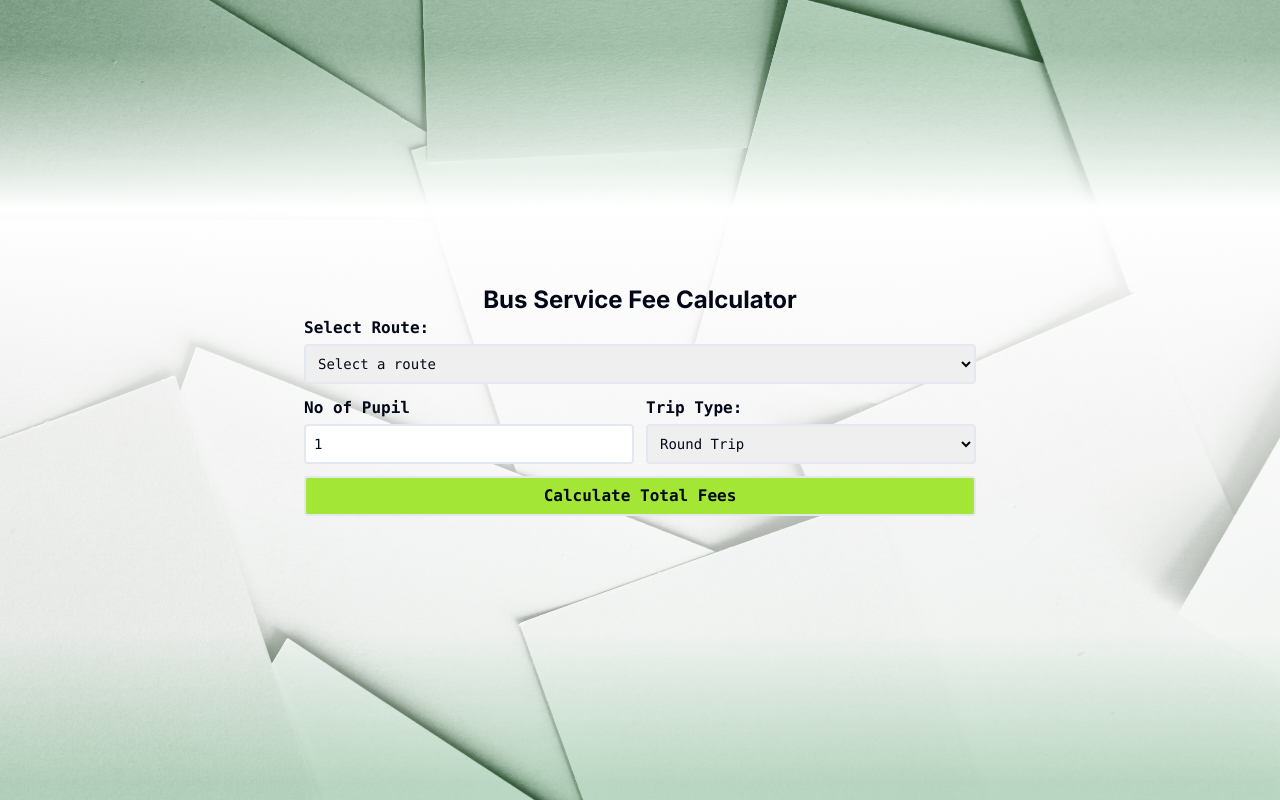
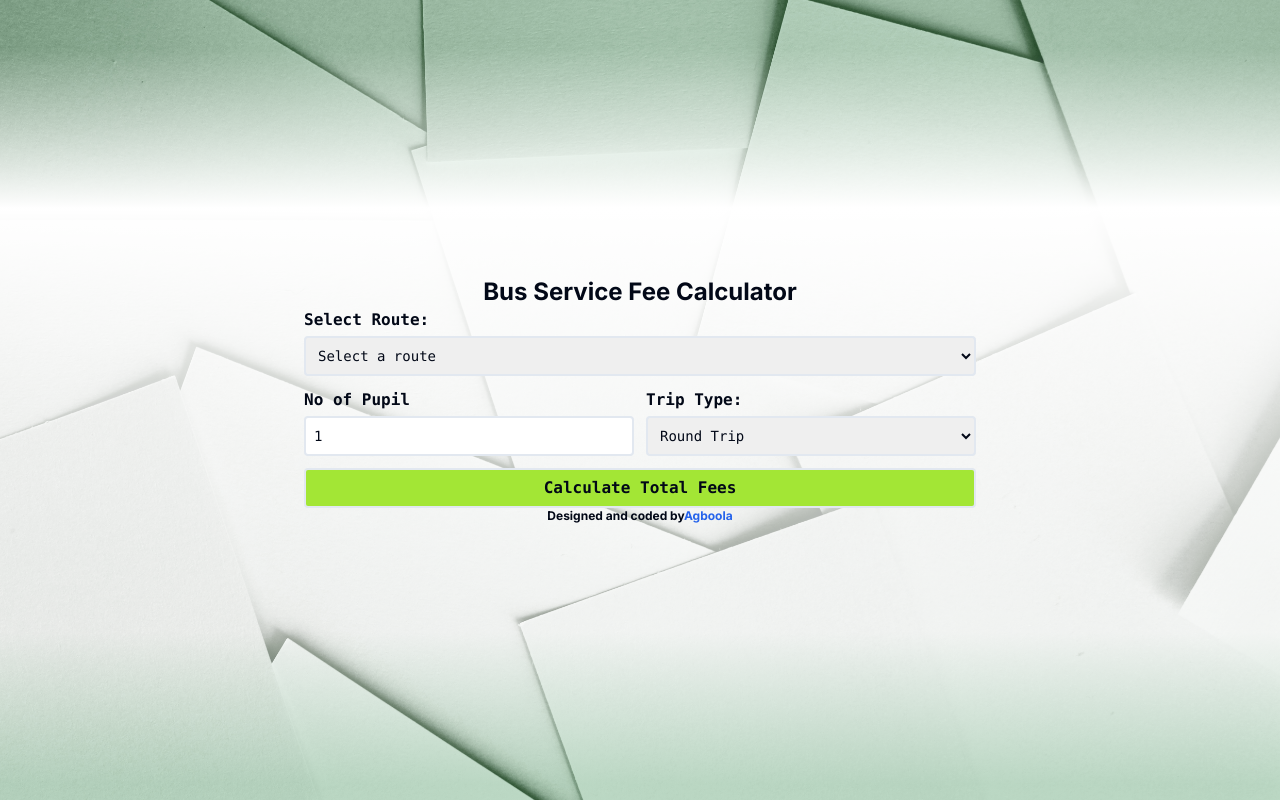
Before and after one commit to AgbenigaAgboola/busfee_calculator, a Next.js app: page / in a window 1280 px wide. Built offline with nearby package versions, Linux system fonts and the light colour scheme.

Commit message:
Update page.tsx

```diff
--- a/app/page.tsx
+++ b/app/page.tsx
@@ -24,8 +24,12 @@ export default function Home() {
       <p className='text-2xl font-bold'>Bus Service Fee Calculator</p>
 
       <BusServiceForm />
-
-
+      <p className='text-xs font-bold'>
+        Designed and coded by
+        <a href="https://agboola-portfolio.vercel.app/" className="text-blue-600 hover:underline" target="_blank" rel="noopener noreferrer">
+          Agboola
+        </a>
+      </p>
 
 
 
```
